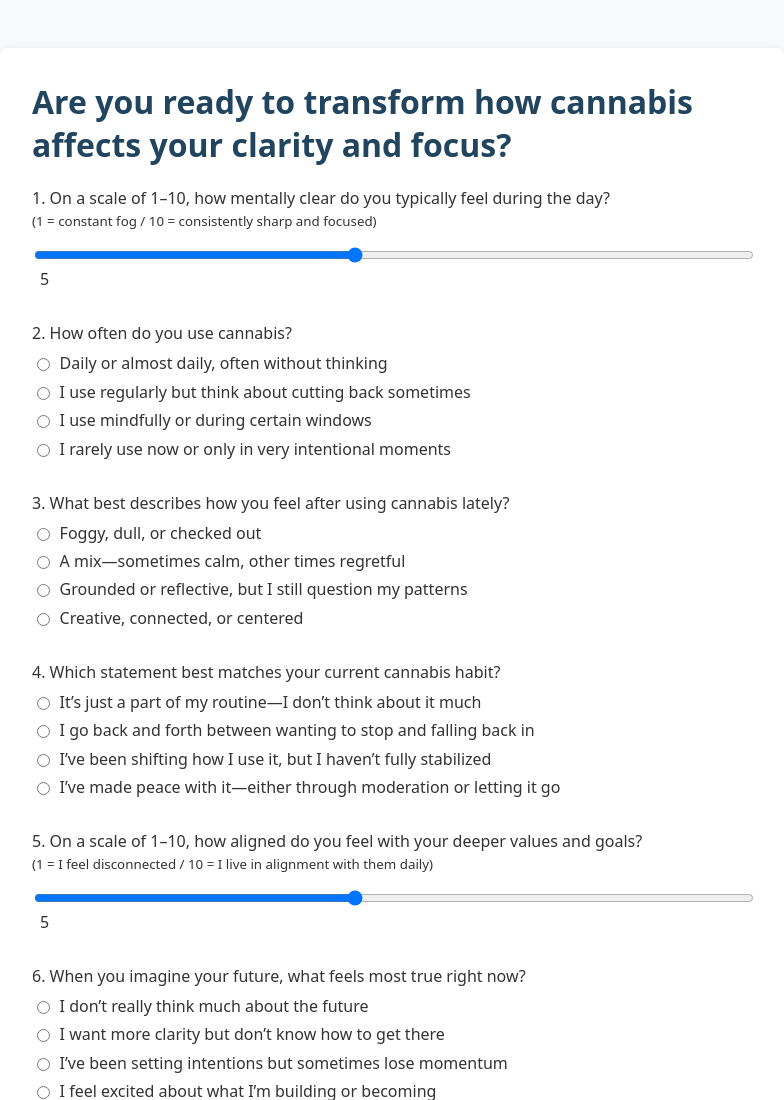
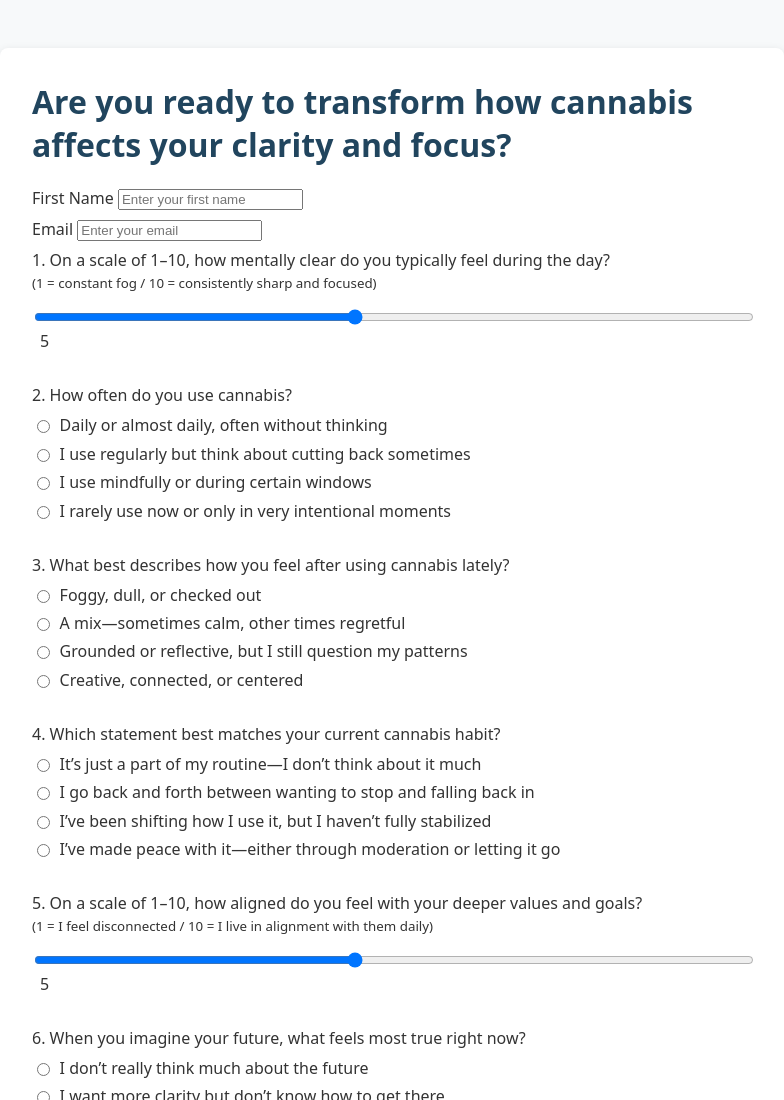
Before and after one commit to PhilStille/cannabis-clarity-quiz, a plain HTML site: page index.html in a window 1280 px wide. Shown: the top 1100 px of the page, without its empty margins (248-1032 px from the left). Drawn offline with Linux system fonts and the light colour scheme.

Commit message:
Add contact info fields (first name and email) to quiz

```diff
--- a/index.html
+++ b/index.html
@@ -11,7 +11,16 @@
   <div class="quiz-container">
     <h1>Are you ready to transform how cannabis affects your clarity and focus?</h1>
     <form id="quiz-form">
-      <!-- Question 1: Scale 1-10 -->
+            <!-- Contact information: require first name and email before starting -->
+      <div class="contact-info">
+        <label for="firstName">First Name
+          <input type="text" id="firstName" name="firstName" placeholder="Enter your first name" required>
+        </label>
+        <label for="email">Email
+          <input type="email" id="email" name="email" placeholder="Enter your email" required>
+        </label>
+      </div>
+<!-- Question 1: Scale 1-10 -->
       <div class="question">
         <label for="q1">1. On a scale of 1–10, how mentally clear do you typically feel during the day?
           <br><small>(1 = constant fog / 10 = consistently sharp and focused)</small></label>
```
